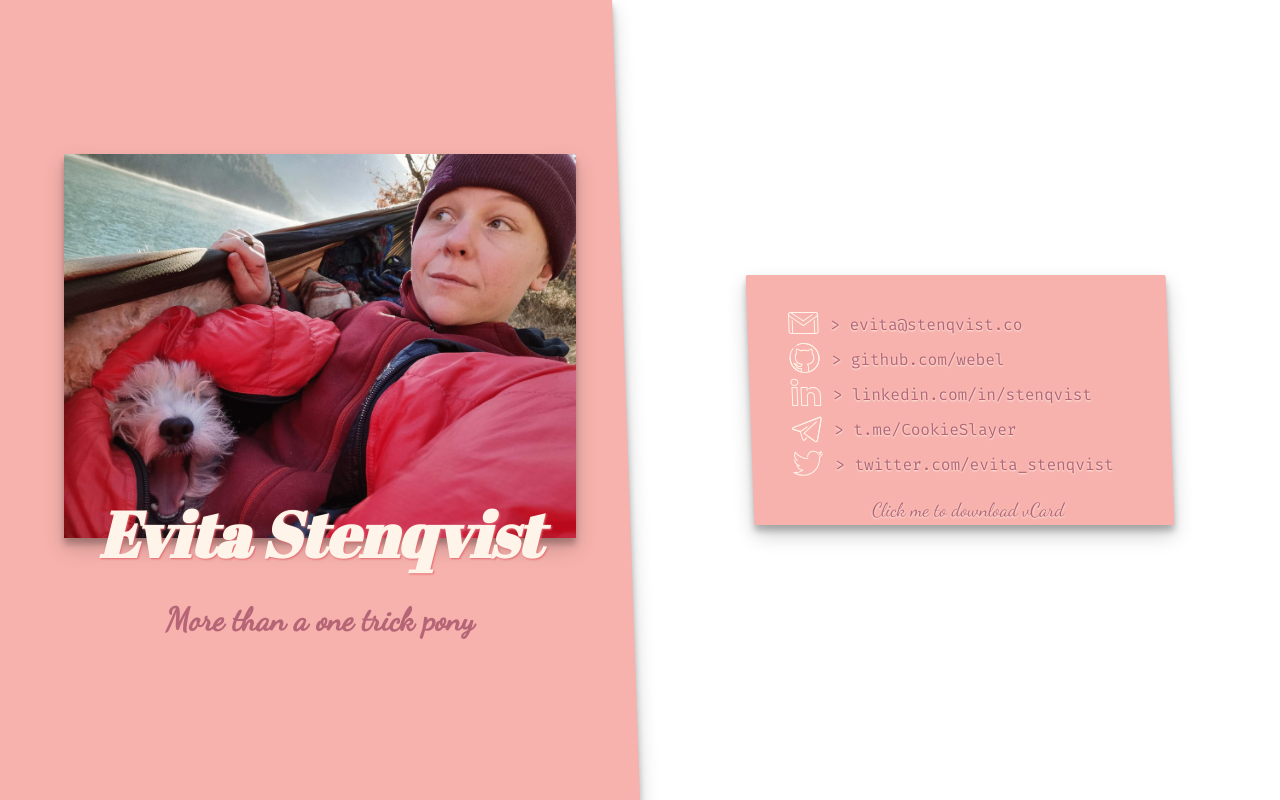
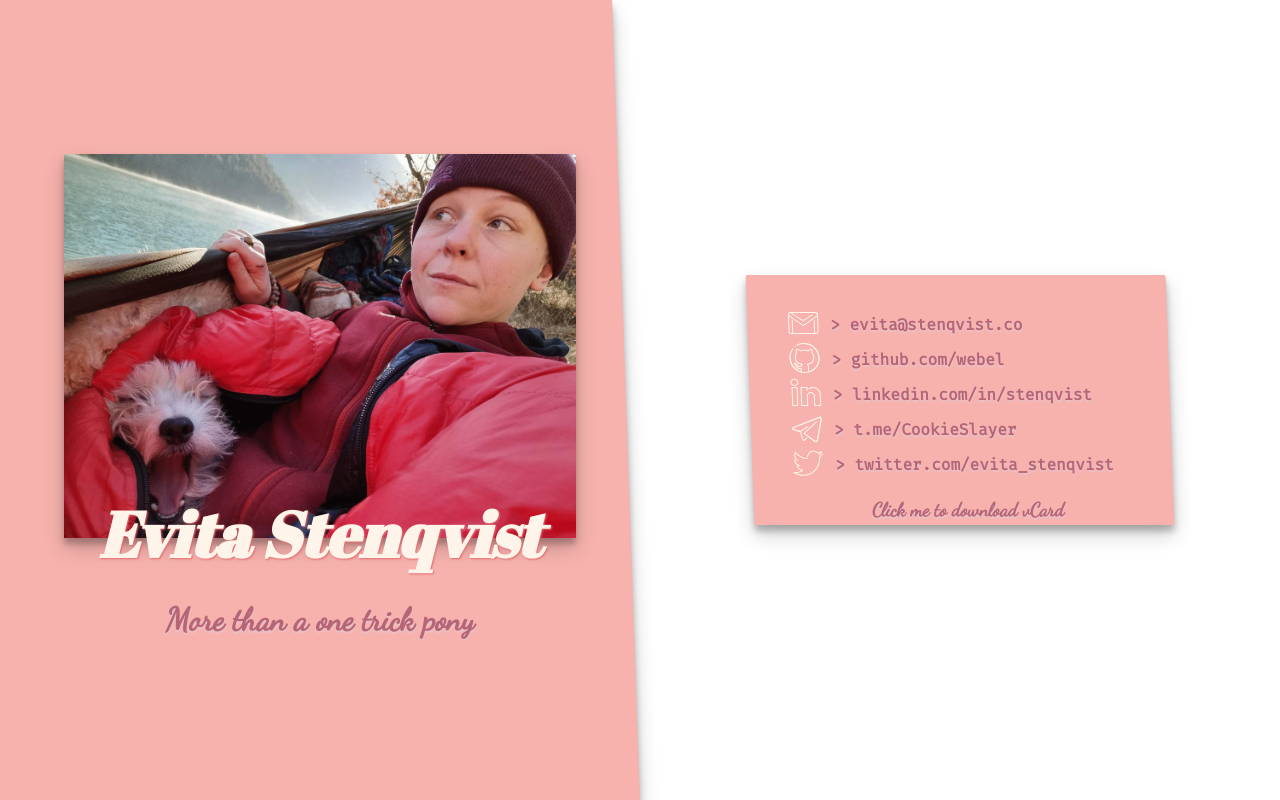
Before and after one commit to webel/simple-vcard, a website: page index.html in a window 1280 px wide. Drawn offline with Linux system fonts and the light colour scheme.

Commit message:
:lipstick: Tweaked <a> tags to be bolder

```diff
--- a/styles.css
+++ b/styles.css
@@ -5,6 +5,7 @@
   --orange: #eaac8bff;
 
   --pinkish: #f7b2ad;
+  --light-pink: #e8c3cb;
   --whiteish: #fff4e9;
 
   --shadow: 0 10px 20px rgba(0, 0, 0, 0.19), 0 6px 6px rgba(0, 0, 0, 0.23);
@@ -40,6 +41,7 @@ h1 {
 
 h2 {
   font-family: "Dancing Script";
+  text-shadow: 0 2px 2px var(--light-pink);
   color: var(--dark-red);
   font-size: 2rem;
   margin: 0.5rem;
@@ -47,9 +49,10 @@ h2 {
 
 a {
   font-family: "Fira Code", monospace;
+  font-weight: bolder;
   margin-left: 0.5rem;
   text-decoration: none;
-  text-shadow: 0 1px 2px var(--whiteish);
+  text-shadow: 0 2px 2px var(--light-pink);
   color: var(--dark-red);
 }
 
```
